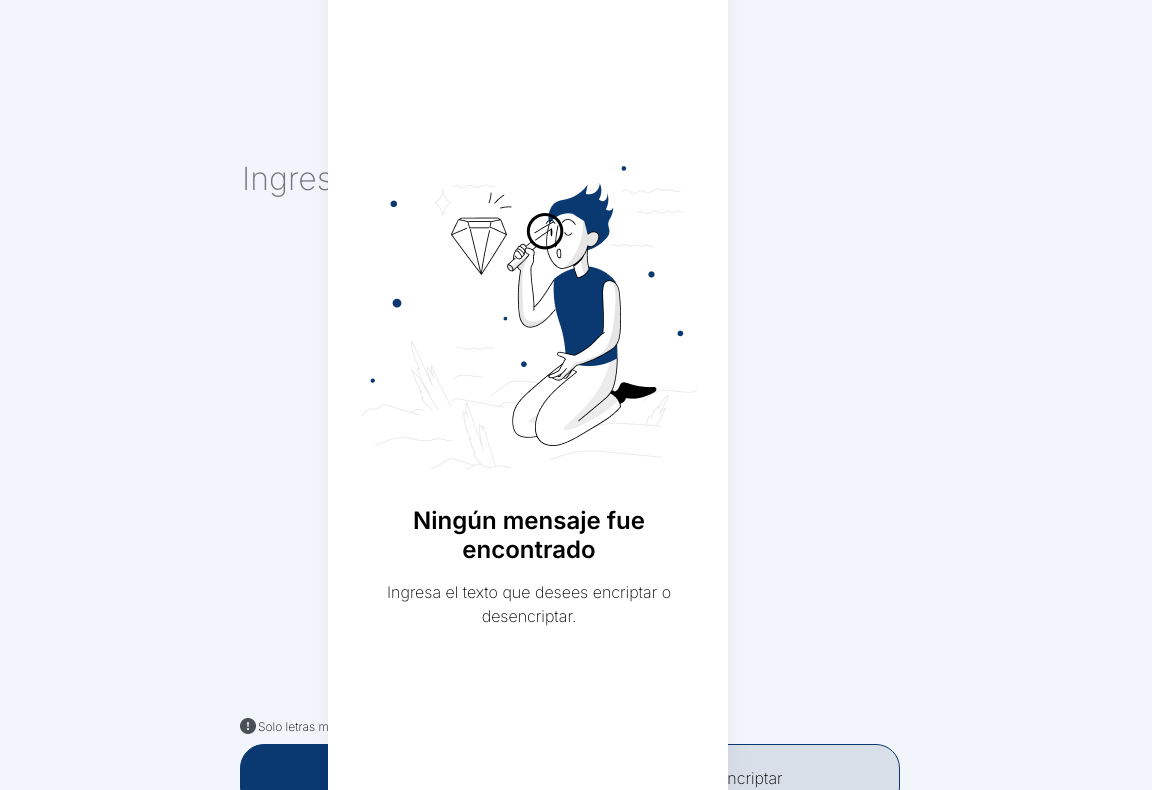
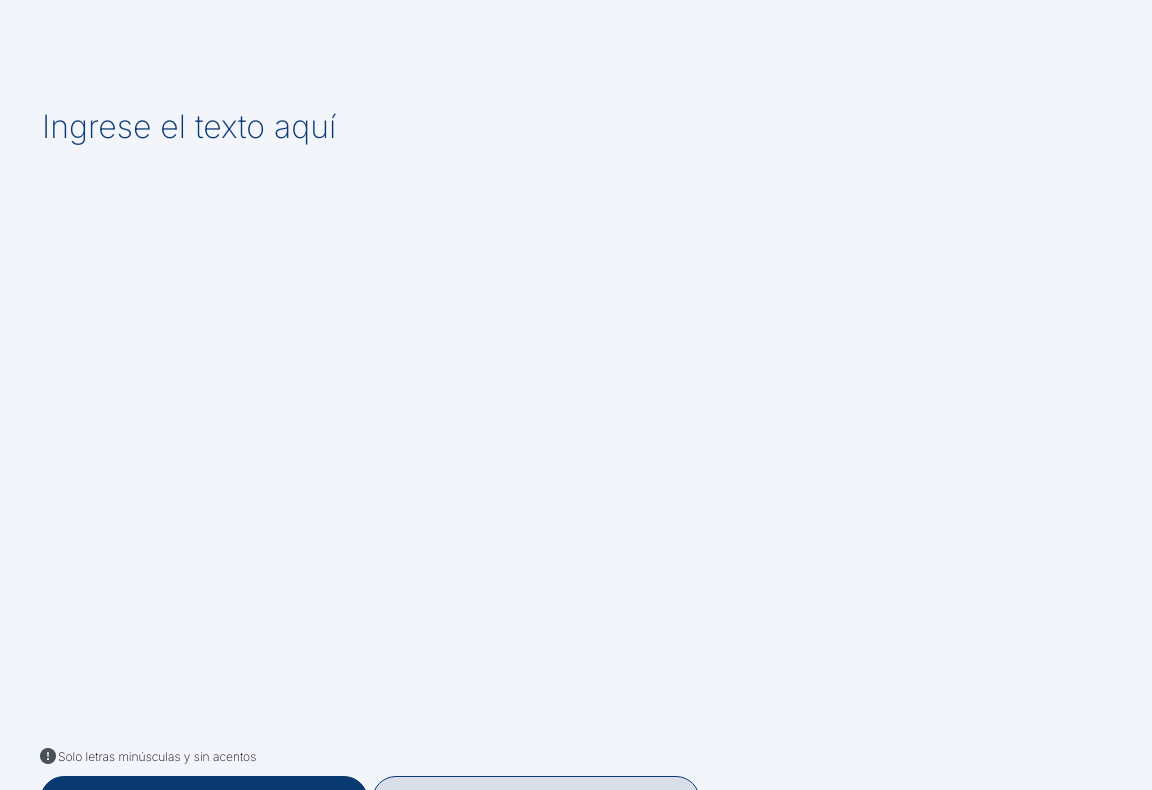
Before and after one commit to jimenagomezga/proyectodesencriptar, a plain HTML site: page index.html in a window 768 px wide. Shown: the part 138-928 px from the top of the page, 1152 px wide, since content can reach past the window. Drawn offline with Linux system fonts and the light colour scheme.

Commit message:
Adaptacion responsive 1

```diff
--- a/index.html
+++ b/index.html
@@ -19,7 +19,7 @@
     <img id="logo" src="/imagenes/Logo (1).png" />
   </header>
 
-  <div class="section_1">
+  <div>
     <input class="title_text" type="text" placeholder="Ingrese el texto aquí"></input>
     <div class="container_advertencia">
       <img Class="icon_advertencia" src="/imagenes/Vector.png" />
--- a/style.css
+++ b/style.css
@@ -3,8 +3,6 @@ body {
   font-family: "Inter", sans-serif;
   height: 1024px;
   width: 1440px;
-  /* top: 622px;
-  left: -2277px; */
 }
 
 #logo {
@@ -37,12 +35,15 @@ body {
   line-height: 48px;
   letter-spacing: 0em;
   text-align: left;
-  color: #0a3871;
   border: none;
-  background-color: #f3f5fc;
+  background: #f3f5fc;
   word-break: break-all;
   margin-left: 240px;
   margin-top: 80px;
+}
+
+.title_text::placeholder {
+  color: #0a3871;
 }
 
 .container_btns {
@@ -52,7 +53,6 @@ body {
   left: 240px;
   margin-top: 10px;
   margin-left: 240px;
-
 }
 
 
@@ -91,11 +91,7 @@ body {
 }
 
 #section_2imagen {
-  /* width: 336px;
-  height: 304px; */
-  /* margin-top: 283px; */
   margin-left: 33px;
-  /* background: red; */
 }
 
 .section_2text {
@@ -161,3 +157,101 @@ body {
   border: 1px solid #0a3871;
   display: none;
 }
+
+@media screen and (min-width: 768px) and (max-width: 1024px) {
+
+  body {
+    width: 768px;
+    height: 1174;
+  }
+
+  #logo {
+    background: url(imagenes/Group3.png);
+    position: absolute;
+    width: 31px;
+    height: 46px;
+    margin-top: 76px;
+    margin-left: 40px;
+  }
+
+  .title_text {
+    width: 688px;
+    height: 48px;
+    margin-top: 240px;
+    margin-left: 40px;
+    font-family: Inter;
+    font-size: 32px;
+    font-weight: 400;
+    line-height: 48px;
+    letter-spacing: 0em;
+    text-align: left;
+  }
+
+  .title_text::placeholder {
+    color: #0A3871;
+  }
+
+  .container_advertencia {
+    width: 229px;
+    height: 18px;
+    margin-top: 596px;
+    margin-left: 40px;
+  }
+
+  .container_btns {
+    margin-left: 40px;
+  }
+
+  .section_2 {
+    width: 624px;
+    height: 343px;
+    margin-top: 1001px;
+    padding: 32px;
+    border-radius: 32px;
+    background: #FFFFFF;
+  }
+
+  #section_2imagen {
+    display: none;
+  }
+
+  .section_2text {
+    background: #388f10;
+    width: 524px;
+    margin-top: 1001px;
+    margin-left: 40px;
+    padding: 32px;
+    border-radius: 32px;
+  }
+
+  h3#title_text2 {
+    background: yellowgreen;
+    width: 624px;
+    font-family: 'Inter';
+    font-style: normal;
+    font-weight: 400;
+    font-size: 24px;
+    line-height: 36px;
+    color: #495057;
+    margin-left: 0px;
+    margin-top: 0px;
+  }
+
+  .btn_copiar {
+    width: 624px;
+
+    margin-top: 50px;
+    margin-left: 0px;
+    padding: 24px;
+    border-radius: 24px;
+    border: 1px;
+    color: #0a3871;
+    background: #c90b0b;
+    cursor: pointer;
+    font-family: Inter;
+    font-size: 16px;
+    border: 1px solid #0a3871;
+    display: none;
+  }
+
+}
```
Also changed, not shown: imagenes/Group3.png (added), 1 other file.
